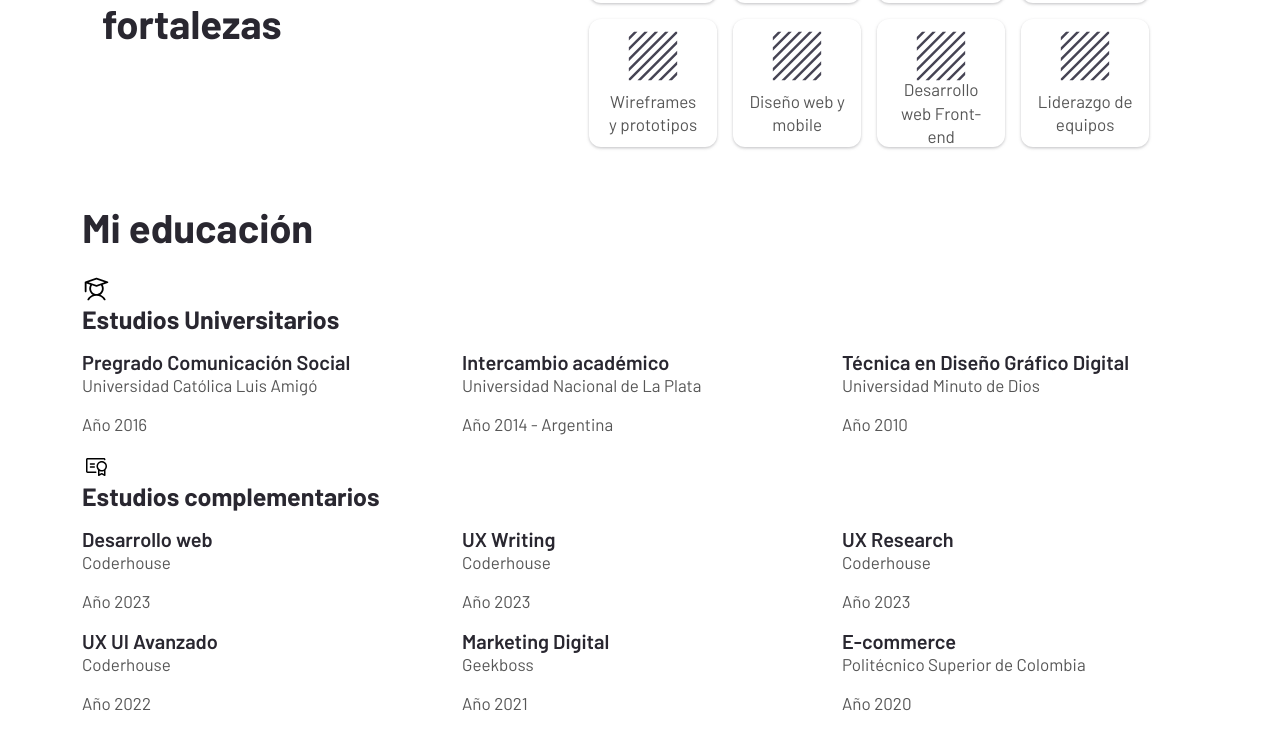
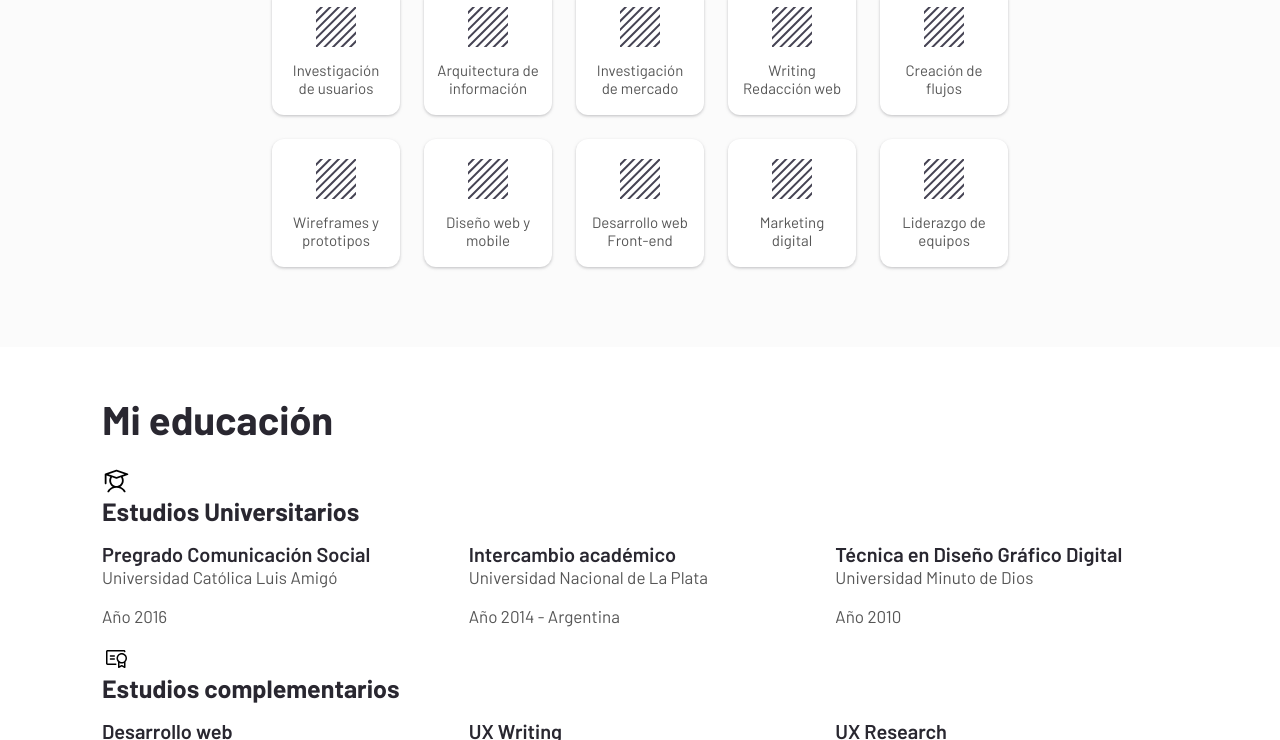
Before and after one commit to SantiagoAcosta88/Preentrega-3-SASS, a website: page pages/acercademi.html in a window 1280 px wide. Shown: the part 755-1495 px from the top of the page. Drawn offline with nearby package versions, Linux system fonts and the light colour scheme.

Commit message:
se agrega pagina acercademi y se aplican estilos con sass

```diff
--- a/pages/acercademi.html
+++ b/pages/acercademi.html
@@ -103,98 +103,114 @@
 
         <!-- Inicio habilidades y fortalezas -->
 
-        <section class="container-xl main__container-dk-mb container__bg">
+        <section class="container__bg">
+
+            <div class="container-xl main__container-dk-mb">
 
                 <div class="row">
 
-                <div class="col-md-12 col-lg-4 col-xl-5">
+                    <div class="col-md-12 col-lg-12 col-xl-12">
 
-                    <div class="main__info-section">
+                        <div class="main__info-section info-section-center">
                             <h2>Mis habilidades y fortalezas</h2>
                         </div>
 
                     </div>
 
-                <div class="col-md-12 col-lg-8 col-xl-7">
+                    <div class="col-md-12 col-lg-12 col-xl-12">
 
-                    <div class="small__cards-container">
+                        <div class="small__cards-container-iconsmall">
 
-                        <div class="small__card">
-                            <img class="small__card-img" src="../images/Transversales/placeholder.svg"
+                            <div class="small__card-iconsmall">
+                                <img class="small__card-img-icon" src="../images/Transversales/placeholder.svg"
                                     alt="ícono genérico">
                                 <div class="small__card-text">
                                     <p class="body-lead-text-card"> Investigación de usuarios </p>
                                 </div>
                             </div>
 
-                        <div class="small__card">
-                            <img class="small__card-img" src="../images/Transversales/placeholder.svg"
+                            <div class="small__card-iconsmall">
+                                <img class="small__card-img-icon" src="../images/Transversales/placeholder.svg"
                                     alt="ícono genérico">
                                 <div class="small__card-text">
                                     <p class="body-lead-text-card"> Arquitectura de información </p>
                                 </div>
                             </div>
 
-                        <div class="small__card">
-                            <img class="small__card-img" src="../images/Transversales/placeholder.svg"
+                            <div class="small__card-iconsmall">
+                                <img class="small__card-img-icon" src="../images/Transversales/placeholder.svg"
                                     alt="ícono genérico">
                                 <div class="small__card-text">
                                     <p class="body-lead-text-card"> Investigación de mercado </p>
                                 </div>
                             </div>
 
-                        <div class="small__card">
-                            <img class="small__card-img" src="../images/Transversales/placeholder.svg"
+                            <div class="small__card-iconsmall">
+                                <img class="small__card-img-icon" src="../images/Transversales/placeholder.svg"
                                     alt="ícono genérico">
                                 <div class="small__card-text">
-                                <p class="body-lead-text-card"> Writing <br> Redacción web </p>
+                                    <p class="body-lead-text-card"> Writing Redacción web </p>
                                 </div>
                             </div>
 
-                        <div class="small__card">
-                            <img class="small__card-img" src="../images/Transversales/placeholder.svg"
+                            <div class="small__card-iconsmall">
+                                <img class="small__card-img-icon" src="../images/Transversales/placeholder.svg"
+                                    alt="ícono genérico">
+                                <div class="small__card-text">
+                                    <p class="body-lead-text-card"> Creación de flujos </p>
+                                </div>
+                            </div>
+
+                            <div class="small__card-iconsmall">
+                                <img class="small__card-img-icon" src="../images/Transversales/placeholder.svg"
                                     alt="ícono genérico">
                                 <div class="small__card-text">
                                     <p class="body-lead-text-card"> Wireframes y prototipos </p>
                                 </div>
                             </div>
 
-                        <div class="small__card">
-                            <img class="small__card-img" src="../images/Transversales/placeholder.svg"
+                            <div class="small__card-iconsmall">
+                                <img class="small__card-img-icon" src="../images/Transversales/placeholder.svg"
                                     alt="ícono genérico">
                                 <div class="small__card-text">
                                     <p class="body-lead-text-card"> Diseño web y mobile </p>
                                 </div>
                             </div>
 
-                        <div class="small__card">
-                            <img class="small__card-img" src="../images/Transversales/placeholder.svg"
+                            <div class="small__card-iconsmall">
+                                <img class="small__card-img-icon" src="../images/Transversales/placeholder.svg"
                                     alt="ícono genérico">
                                 <div class="small__card-text">
                                     <p class="body-lead-text-card"> Desarrollo web Front-end </p>
                                 </div>
                             </div>
 
-                        <div class="small__card">
-                            <img class="small__card-img" src="../images/Transversales/placeholder.svg"
+                            <div class="small__card-iconsmall">
+                                <img class="small__card-img-icon" src="../images/Transversales/placeholder.svg"
+                                    alt="ícono genérico">
+                                <div class="small__card-text">
+                                    <p class="body-lead-text-card"> Marketing digital </p>
+                                </div>
+                            </div>
+
+                            <div class="small__card-iconsmall">
+                                <img class="small__card-img-icon" src="../images/Transversales/placeholder.svg"
                                     alt="ícono genérico">
                                 <div class="small__card-text">
                                     <p class="body-lead-text-card"> Liderazgo de equipos </p>
                                 </div>
                             </div>
 
+                        </div>
+                    </div>
+                </div>
+            </div>
+        </section>
 
-                    </div>
-
-                </div>
-
-            </div>
-
-        </section>
 
         <!-- Inicio Educacion -->
 
-        <section class="container-xl container__education">
+        <section class="container-xl main__container-dk-mb">
 
             <div class="row">
                 <div class="col-md-12 col-lg-12 col-xl-12">
--- /dev/null
+++ b/scss/layout/_acercademi.scss
@@ -0,0 +1,59 @@
+/* Inicio de Mis habilidades y fortalezas */
+
+.container__bg {
+    background-color: $colorFondoClaro;
+    padding: 1.5rem 0;
+    margin: 1rem 0;
+
+    .main__container-dk-mb {
+        padding: 2rem 2rem;
+
+        .main__info-section {
+            display: flex;
+            flex-wrap: wrap;
+            height: 100%;
+            align-content: center;
+        }
+
+        .small__cards-container-iconsmall {
+            display: flex;
+            flex-wrap: wrap;
+            justify-content: center;
+            align-items: center;
+            gap: 1.5rem;
+            margin: 1.5rem auto;
+            max-width: 800px;
+
+            .small__card-iconsmall {
+                display: flex;
+                flex-wrap: wrap;
+                justify-content: center;
+                text-align: center;
+                align-content: center;
+                width: 8rem;
+                height: 8rem;
+                border-radius: 12px;
+                color: #292730;
+                background-color: #ffffff;
+                box-shadow: 0px 1.3px 3px #9596998a;
+                padding: 1rem 0.75rem 1rem;
+
+                .small__card-img-icon {
+                    width: 3rem;
+                    height: 3rem;
+                    margin-bottom: 0.5rem;
+                }
+
+                .small__card-text {
+                    display: flex;
+                    justify-content: center;
+                    align-items: center;
+                    width: 100%;
+                    height: 2.5rem;
+                }
+            }
+        }
+    }
+
+
+}
--- a/scss/layout/_generales.scss
+++ b/scss/layout/_generales.scss
@@ -74,10 +74,10 @@ p {
 }
 
 .body-lead-text-card {
-    font-size: $textoBody;
+    font-size: $textoInput;
     font-weight: 400;
     margin: 0;
-    line-height: 1.438rem;
+    line-height: 1.125rem;
     color: $colorParrafos;
 }
 
--- a/scss/style.scss
+++ b/scss/style.scss
@@ -10,6 +10,7 @@
 @import "./layout/index";
 @import "./layout/proyectos";
 @import "./layout/experiencia";
+@import "./layout/acercademi";
 @import "./layout/footer";
 
 /* media queries */
--- a/scss/utilities/_variables.scss
+++ b/scss/utilities/_variables.scss
@@ -7,6 +7,7 @@ $colorParrafos: #565656;
 $colorTextoBold: #0e0e0e;
 $colorSecundario: #8873F0;
 $colorTerciario: #FAA6BD;
+$colorFondoClaro: #FBFBFB;
 
 /* Titulos */
 
```
Also changed, not shown: css/style.css, 1 other file. Lines whose indentation alone changed are shown as unchanged.
